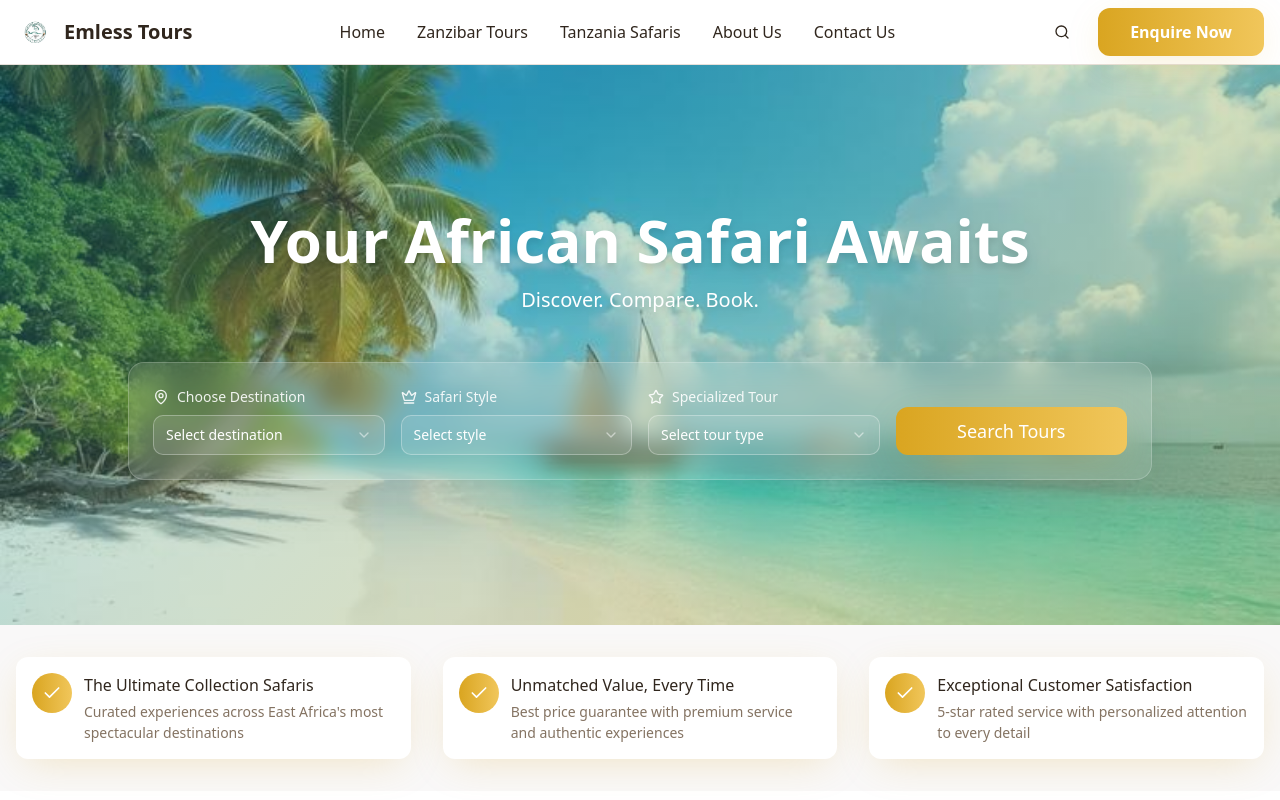
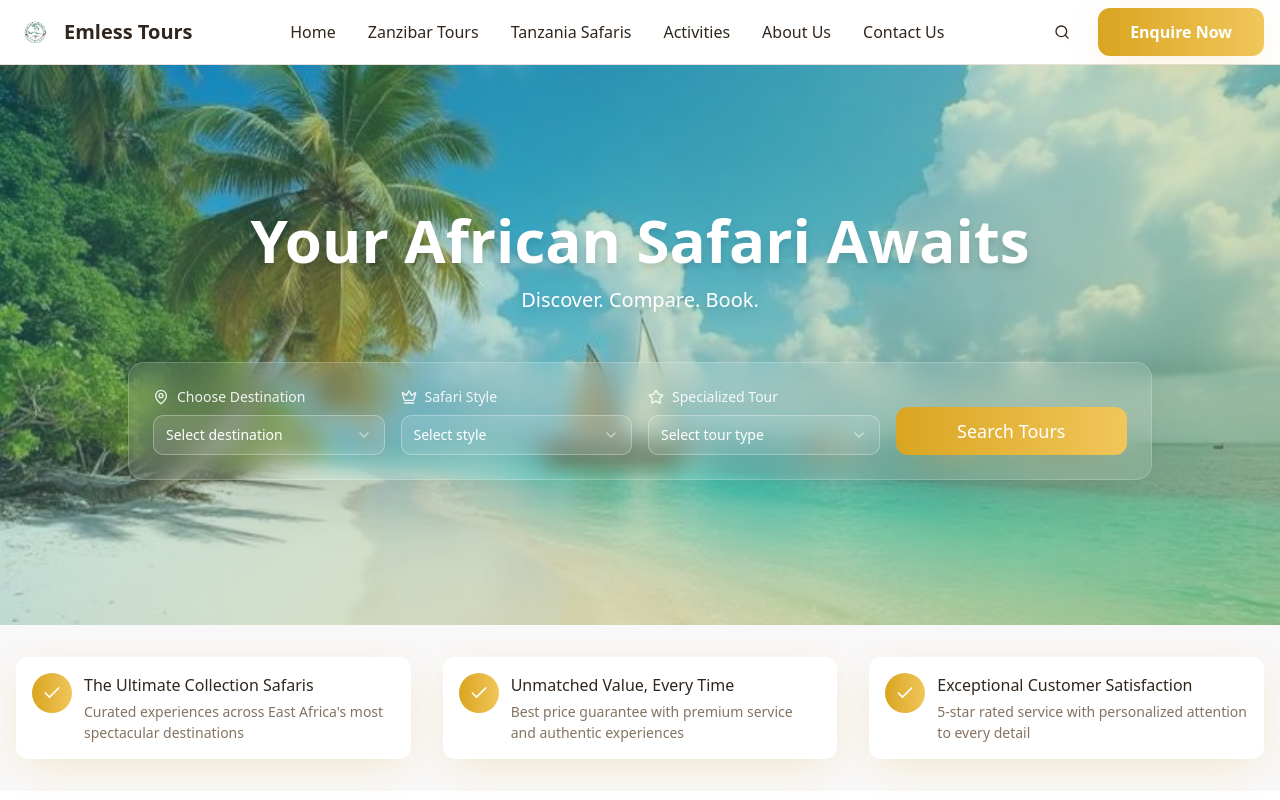
Before and after one commit to Ismaak47/Emless-Tour-And-Traveling-, a React (Vite) app: page / in a window 1280 px wide. Shown: the top 800 px of the page. Built offline with nearby package versions, Linux system fonts and the light colour scheme.

Commit message:
Update Header.tsx

```diff
--- a/src/components/Header.tsx
+++ b/src/components/Header.tsx
@@ -23,6 +23,9 @@ const Header = () => {
             </Link>
             <Link to="/tanzania-safaris" className="text-foreground hover:text-primary transition-safari font-medium">
               Tanzania Safaris
+            </Link>
+            <Link to="/activities" className="text-foreground hover:text-primary transition-safari font-medium">
+              Activities
             </Link>
             <Link to="/about" className="text-foreground hover:text-primary transition-safari font-medium">
               About Us
@@ -62,6 +65,9 @@ const Header = () => {
               <Link to="/tanzania-safaris" className="block px-4 py-2 text-foreground hover:text-primary transition-safari">
                 Tanzania Safaris
               </Link>
+              <Link to="/activities" className="block px-4 py-2 text-foreground hover:text-primary transition-safari">
+                Activities
+              </Link>
               <Link to="/about" className="block px-4 py-2 text-foreground hover:text-primary transition-safari">
                 About Us
               </Link>
```
